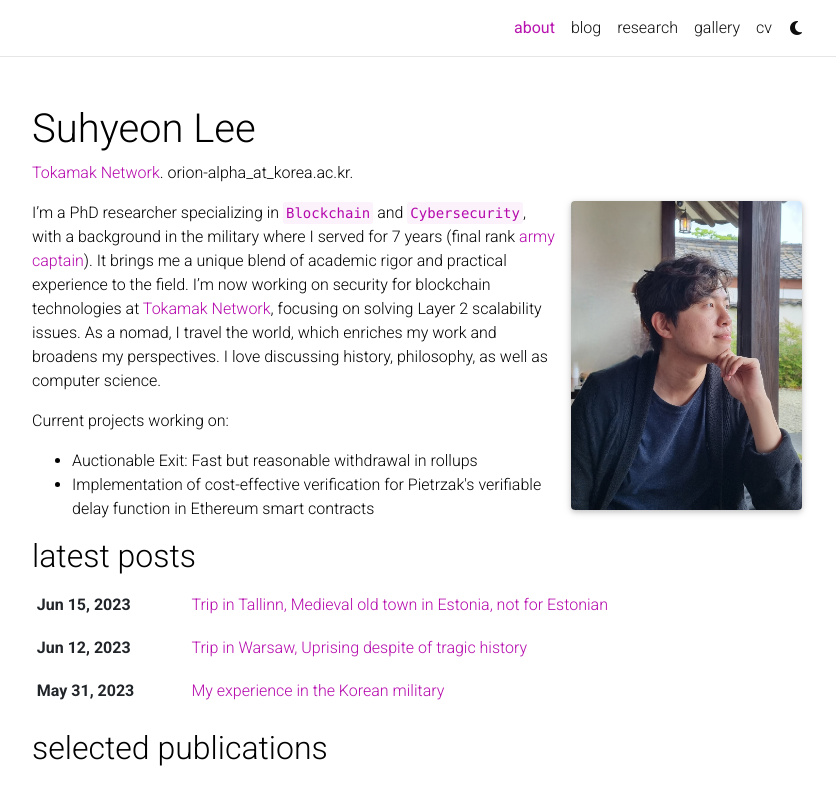
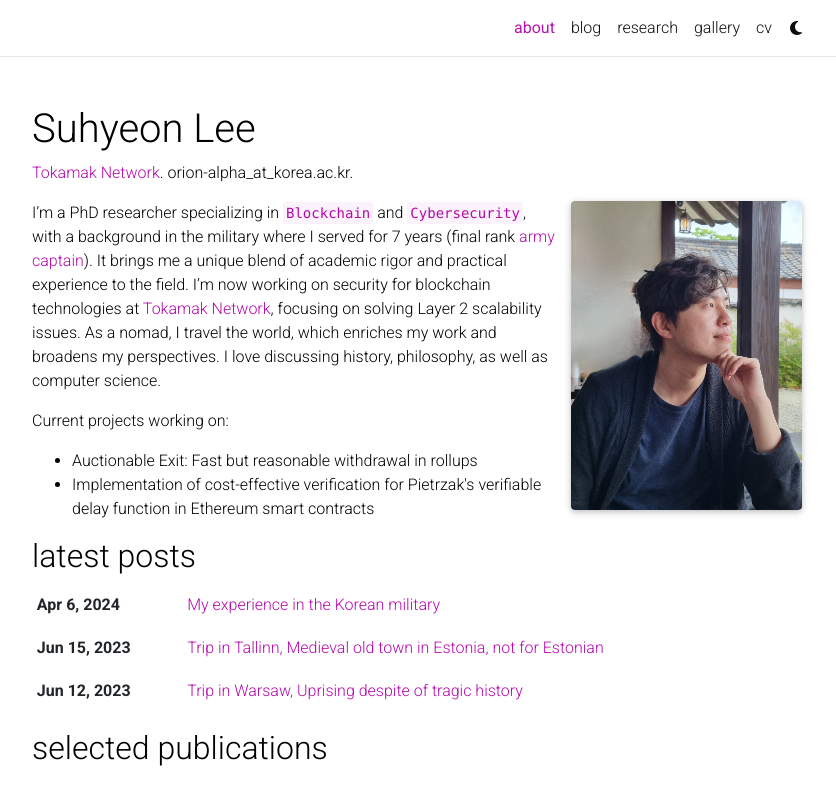
Before and after one commit to shlee-lab/shlee-lab.github.io, a Jekyll site: the page built from _pages/about.md, in a window 1280 px wide and 1085 px high, cut to the strip 0-795 px from the top of the window. Shown: the whole strip, without its empty margins (223-1059 px from the left). Built offline with Jekyll 4.4.1, drawn with Linux system fonts in a browser that asks for light colours; full-size pictures stand in for the smaller copies a plugin makes; comment, search, counter and statistics services are not loaded; a style sheet for code colours, icons or effects is not loaded.

Commit message:
blog post edited

```diff
--- a/_posts/2023-05-31-militray-duty.md
+++ b/_posts/2023-05-31-militray-duty.md
@@ -1,7 +1,7 @@
 ---
 layout: post
 title: My experience in the Korean military
-date: 2023-05-31 01:53:00-0400
+date: 2024-04-06 01:53:00-0400
 description: what I could see and feel in the Korean military as an officer
 categories: essay
 giscus_comments: true
```
